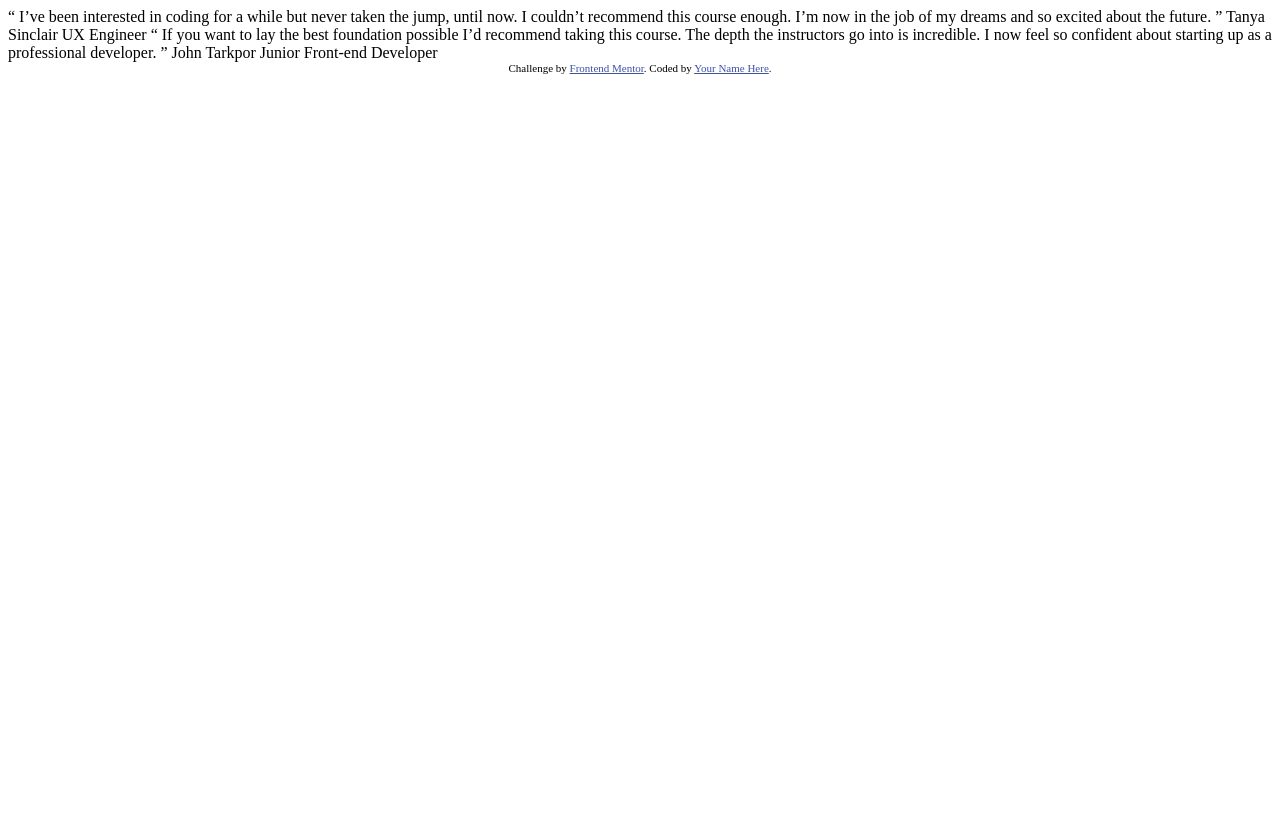
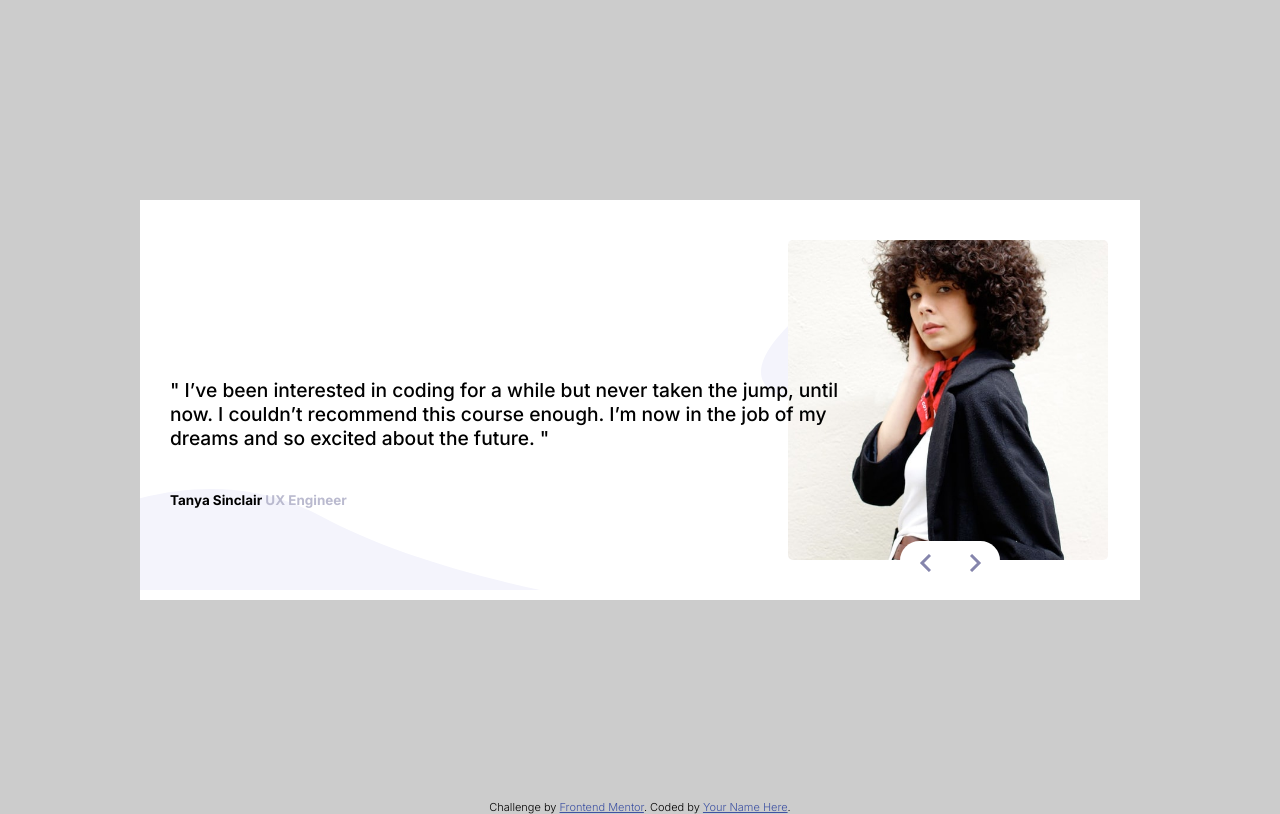
Before and after one commit to ajujayapal/coding-bootcamp-testimonials-slider, a plain HTML site: page index.html in a window 1280 px wide. Drawn offline with Linux system fonts and the light colour scheme.

Commit message:
Almost Done

```diff
--- /dev/null
+++ b/css/style.css
@@ -0,0 +1,186 @@
+*,
+*::before,
+*::after {
+  box-sizing: border-box;
+}
+
+body {
+  margin: 0;
+  padding: 0;
+  font-family: "Inter", sans-serif;
+  font-size: 32px;
+  font-weight: 300;
+  background-color: rgba(0, 0, 0, 0.2);
+}
+
+#container {
+  width: 100%;
+  height: 100vh;
+  overflow: hidden;
+}
+
+#wrapper {
+  height: 100%;
+}
+
+#slide {
+  width: 100vw;
+  background-color: #ffffff;
+  background-image: url("../images/pattern-curve.svg");
+  background-repeat: no-repeat;
+  background-position: bottom 10px left 0px;
+  background-size: 40%;
+  display: flex;
+  flex-direction: column;
+}
+
+.section-1 {
+  flex-basis: 50vh;
+  display: flex;
+  justify-content: center;
+  align-items: center;
+  background-image: url("../images/pattern-bg.svg");
+  background-repeat: no-repeat;
+  background-position: bottom 0px right 40px;
+  background-size: contain;
+}
+
+.section-1 .image-wrapper {
+  display: flex;
+  position: relative;
+  justify-content: center;
+  align-items: center;
+  width: 60%;
+  max-width: max-content;
+}
+
+.image-wrapper img {
+  max-width: 100%;
+  max-height: 40vh;
+  border-radius: 5px;
+}
+
+.image-wrapper .buttons {
+  display: flex;
+  justify-content: space-around;
+  align-items: center;
+  position: absolute;
+  width: 100px;
+  bottom: -20px;
+  left: 35%;
+  border-radius: 20px;
+  background-color: white;
+}
+
+.button-left,
+.button-right {
+  width: 50px;
+  overflow: hidden;
+  text-align: center;
+}
+
+.button-left {
+  border-radius: 20px 0 0 20px;
+}
+
+.button-right {
+  border-radius: 0 20px 20px 0;
+}
+
+.buttons .button-left::after {
+  content: url("../images/icon-prev.svg");
+}
+
+.buttons .button-right::after {
+  content: url("../images/icon-next.svg");
+}
+
+.button-left:hover,
+.button-right:hover {
+  background-color: rgba(0, 0, 0, 0.2);
+}
+
+.button-left:hover::after,
+.button-right:hover::after {
+  filter: blur(2px);
+}
+
+.section-2 {
+  flex-basis: 50vh;
+  padding: 30px;
+  text-align: center;
+  font-size: 0.6em;
+  font-weight: 500;
+}
+
+.section-2 .name-title {
+  font-weight: 700;
+}
+
+.section-2 .name-title .title {
+  color: hsl(240, 18%, 77%);
+}
+
+.animate {
+  animation-duration: 1s;
+  animation-name: slidein;
+}
+
+@keyframes slidein {
+  from {
+    margin-left: 300%;
+    /* opacity: 0; */
+  }
+
+  to {
+    margin-left: 0%;
+    /* opacity: 1; */
+  }
+}
+
+@media only screen and (min-width: 600px) {
+  #wrapper {
+    display: flex;
+    align-items: center;
+    justify-content: center;
+  }
+  #slide {
+    flex-direction: row-reverse;
+    min-height: 400px;
+    max-width: 1000px;
+    align-items: center;
+  }
+
+  .section-1 .image-wrapper {
+    width: unset;
+  }
+
+  .section-2 {
+    flex-basis: 50vw;
+    position: relative;
+    text-align: left;
+  }
+
+  .section-2 .name-title {
+    font-size: 0.7em;
+    font-weight: 700;
+  }
+
+  .section-2 .name-title br {
+    display: none;
+  }
+
+  .section-2 .name-title .title {
+    color: hsl(240, 18%, 77%);
+  }
+
+  .testimony {
+    min-height: 200px;
+    position: relative;
+  }
+  .testimony p {
+    position: absolute;
+    width: calc(100% + 130px);
+    bottom: 1.2em;
+  }
+}
--- a/index.html
+++ b/index.html
@@ -1,38 +1,84 @@
 <!DOCTYPE html>
 <html lang="en">
   <head>
-  <meta charset="UTF-8">
-  <meta name="viewport" content="width=device-width, initial-scale=1.0"> <!-- displays site properly based on user's device -->
+    <meta charset="UTF-8" />
+    <meta name="viewport" content="width=device-width, initial-scale=1.0" />
+    <!-- displays site properly based on user's device -->
 
-  <link rel="icon" type="image/png" sizes="32x32" href="./images/favicon-32x32.png">
+    <link
+      rel="icon"
+      type="image/png"
+      sizes="32x32"
+      href="./images/favicon-32x32.png"
+    />
 
     <title>Frontend Mentor | Coding Bootcamp Testimonials Slider</title>
 
+    <link
+      href="https://fonts.googleapis.com/css2?family=Inter:wght@300;500;700&display=swap"
+      rel="stylesheet"
+    />
+
     <!-- Feel free to remove these styles or customise in your own stylesheet 👍 -->
     <style>
-    .attribution { font-size: 11px; text-align: center; }
-    .attribution a { color: hsl(228, 45%, 44%); }
+      .attribution {
+        font-size: 11px;
+        text-align: center;
+      }
+      .attribution a {
+        color: hsl(228, 45%, 44%);
+      }
     </style>
+
+    <link rel="stylesheet" href="./css/style.css" />
   </head>
   <body>
+    <div id="container">
+      <div id="wrapper">
+        <!-- <div id="slides"> -->
+        <!-- Slide -->
 
-  “ I’ve been interested in coding for a while but never taken the jump, until now.
-  I couldn’t recommend this course enough. I’m now in the job of my dreams and so
-  excited about the future. ”
+        <div id="slide" data-person-id="1">
+          <div class="section-1">
+            <div class="image-wrapper">
+              <img
+                src="./images/image-tanya.jpg"
+                alt="Tanya Sinclair"
+                id="person-image"
+              />
 
-  Tanya Sinclair
-  UX Engineer
+              <div class="buttons">
+                <span class="button-left"></span>
+                <span class="button-right"></span>
+              </div>
+            </div>
+          </div>
+          <div class="section-2">
+            <div class="testimony">
+              <p>
+                " I’ve been interested in coding for a while but never taken the
+                jump, until now. I couldn’t recommend this course enough. I’m
+                now in the job of my dreams and so excited about the future. "
+              </p>
+            </div>
+            <div class="name-title">
+              <span class="name">Tanya Sinclair</span><br />
+              <span class="title">UX Engineer</span>
+            </div>
+          </div>
+        </div>
 
-  “ If you want to lay the best foundation possible I’d recommend taking this course.
-  The depth the instructors go into is incredible. I now feel so confident about
-  starting up as a professional developer. ”
-
-  John Tarkpor
-  Junior Front-end Developer
+        <!-- End Slide -->
+        <!-- </div> -->
+      </div>
+    </div>
 
     <div class="attribution">
-    Challenge by <a href="https://www.frontendmentor.io?ref=challenge" target="_blank">Frontend Mentor</a>.
-    Coded by <a href="#">Your Name Here</a>.
+      Challenge by
+      <a href="https://www.frontendmentor.io?ref=challenge" target="_blank"
+        >Frontend Mentor</a
+      >. Coded by <a href="#">Your Name Here</a>.
     </div>
+    <script src="./js/script.js"></script>
   </body>
 </html>
--- /dev/null
+++ b/js/script.js
@@ -0,0 +1,101 @@
+const people = [
+  {
+    id: "1",
+    name: "Tanya Sinclair",
+    title: "UX Engineer",
+    testimony: `" I’ve been interested in coding for a while but never taken the jump, until now. I couldn’t recommend this course enough. I’m now in the job of my dreams and so excited about the future. "`,
+    image: "./images/image-tanya.jpg",
+  },
+  {
+    id: "2",
+    name: "John Tarkpor",
+    title: "Junior Front-end Developer",
+    testimony: `" If you want to lay the best foundation possible I’d recommend taking this course. The depth the instructors go into is incredible. I now feel so confident about starting up as a professional developer. "`,
+    image: "./images/image-john.jpg",
+  },
+  {
+    id: "3",
+    name: "Aju Jayapalan",
+    title: "Sr. QA Automation Engineer",
+    testimony: `" Lorem ipsum dolor sit amet consectetur adipiscing elit ultricies, nostra dui mollis vivamus congue feugiat commodo, sociis pellentesque molestie elementum conubia phasellus fusce. "`,
+    image: "./images/image-aju.jpg",
+  },
+];
+
+const divSlide = document.querySelector("#slide");
+const totalSlides = people.length;
+const btnPrevious = document.querySelector(".button-left");
+const btnNext = document.querySelector(".button-right");
+const divImageWrapper = document.querySelector(".image-wrapper");
+const divImage = document.querySelector(".image-wrapper img");
+
+btnPrevious.addEventListener("click", handleClickPrevious);
+btnNext.addEventListener("click", handleClickNext);
+document.addEventListener("keydown", (e) => {
+  if (e.keyCode == 37) {
+    handleClickPrevious();
+  } else if (e.keyCode == 39) {
+    handleClickNext();
+  }
+});
+
+function getActivePersonId() {
+  return parseInt(divSlide.dataset.personId);
+}
+
+function getNextPerson() {
+  const currentPersonId = getActivePersonId();
+  for (let i = 0; i < totalSlides; i++) {
+    if (people[i]["id"] == currentPersonId) {
+      if (i < totalSlides - 1) {
+        return people[i + 1];
+      }
+    }
+  }
+  return people[0];
+}
+
+function getPreviousPerson() {
+  const currentPersonId = getActivePersonId();
+  for (let i = 0; i < totalSlides; i++) {
+    if (people[i]["id"] == currentPersonId) {
+      if (i > 0) {
+        return people[i - 1];
+      }
+    }
+  }
+  return people[totalSlides - 1];
+}
+
+function handleClickNext() {
+  const person = getNextPerson();
+  changeSlide(person);
+}
+
+function handleClickPrevious() {
+  const person = getPreviousPerson();
+  changeSlide(person);
+}
+
+function changeSlide(objPerson) {
+  const divImage = document.querySelector("#person-image");
+  const divName = document.querySelector(".section-2 .name");
+  const divTitle = document.querySelector(".section-2 .title");
+  const divTestimony = document.querySelector(".section-2 .testimony p");
+
+  divImage.classList.add("animate");
+  divSlide.dataset.personId = objPerson["id"];
+
+  divImage.addEventListener("webkitAnimationEnd", () => {
+    divImage.classList.remove("animate");
+  }); // Code for Chrome, Safari and Opera
+  divImage.addEventListener("animationend", () => {
+    divImage.classList.remove("animate");
+  }); // Standard syntax
+
+  divImage.src = objPerson["image"];
+  divImage.alt = objPerson["name"];
+  divName.innerText = objPerson["name"];
+  divTitle.innerText = objPerson["title"];
+  divTestimony.innerText = objPerson["testimony"];
+}
```
Also changed, not shown: images/image-aju.jpg (added). Lines whose indentation alone changed are shown as unchanged.
